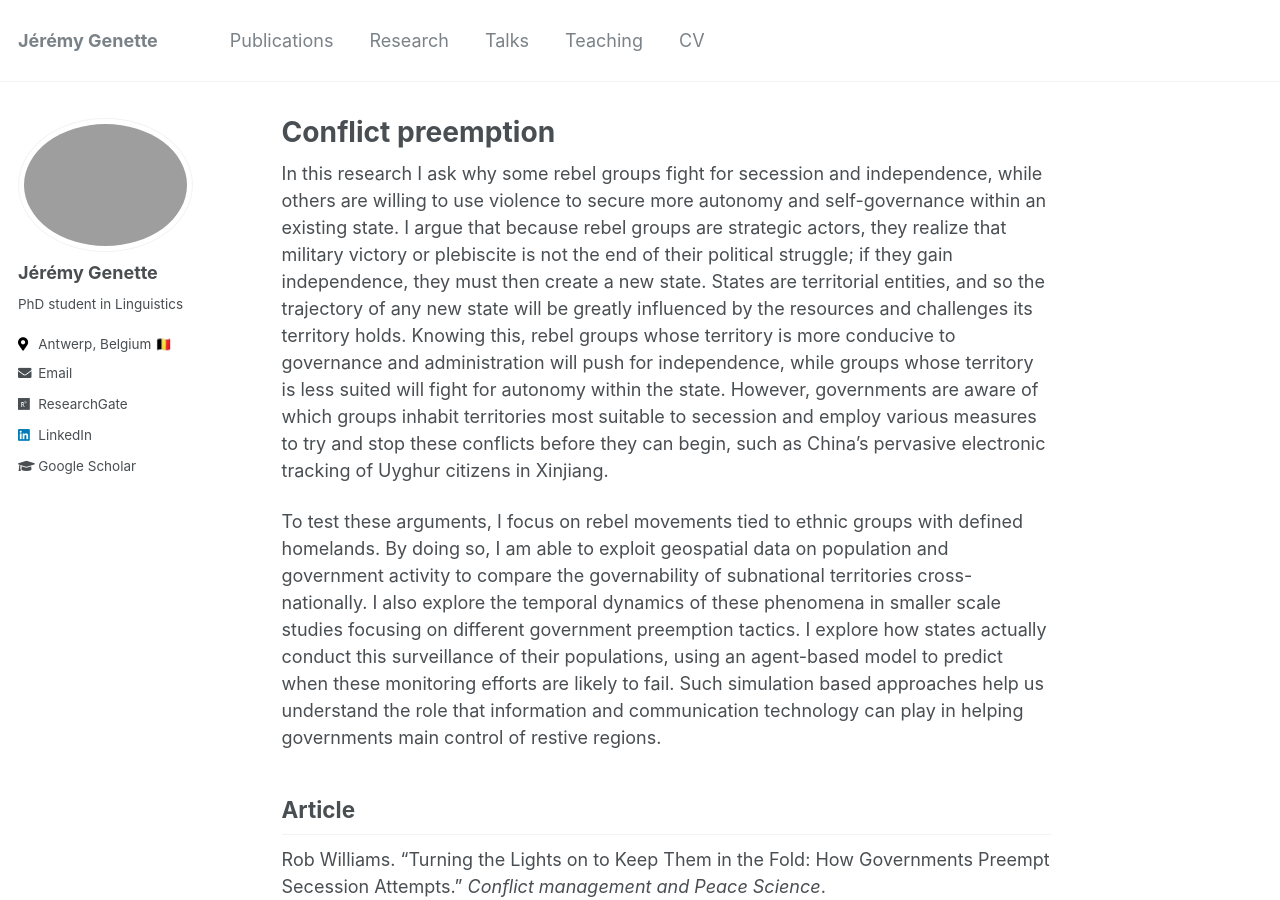
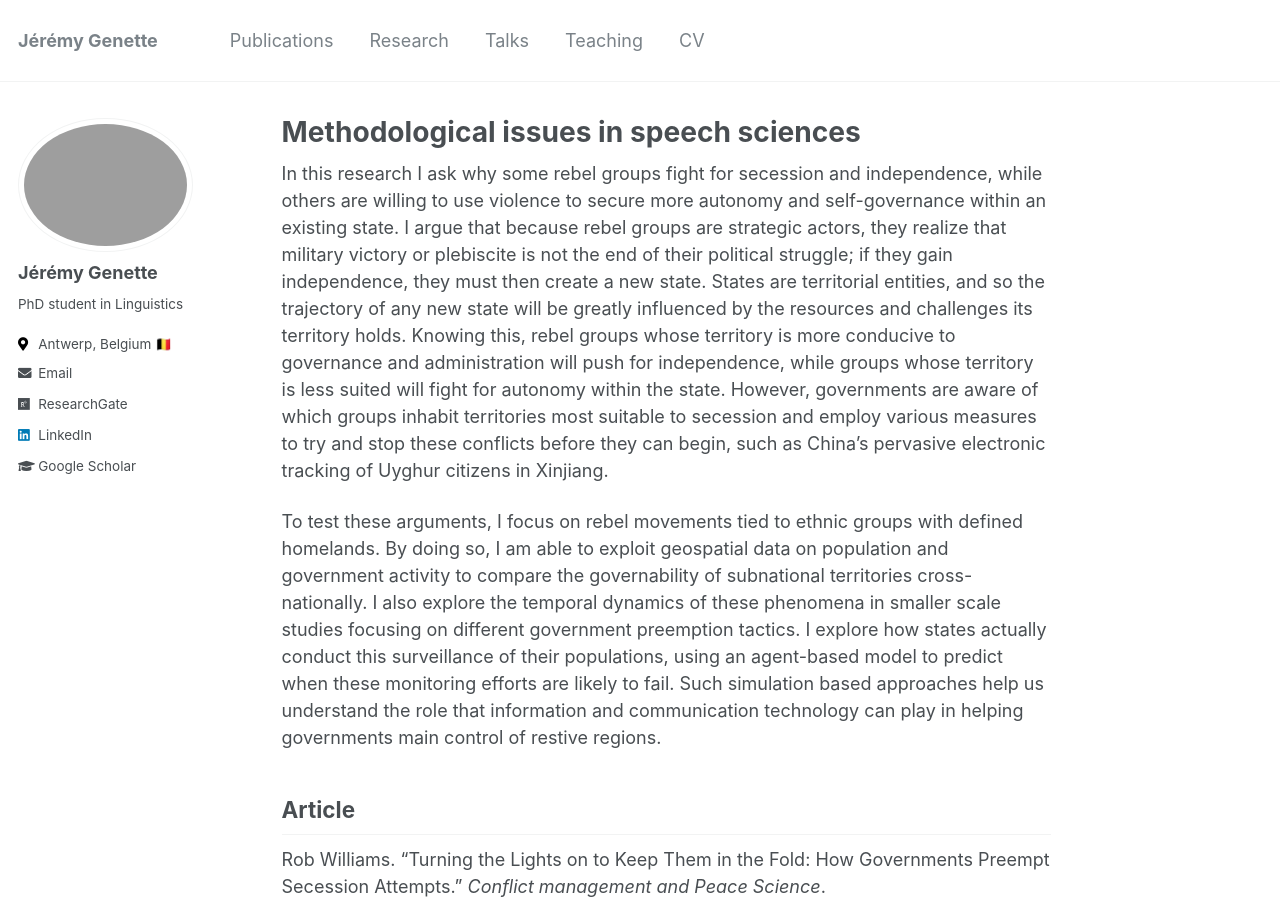
Before and after one commit to jgenette/jgenette.github.io, a Jekyll site: the page built from _research/conflict-preemption.md, in a window 1280 px wide and 900 px high. Built offline with Jekyll 4.4.1, drawn with Linux system fonts in a browser that asks for light colours.

Commit message:
Update conflict-preemption.md

```diff
--- a/_research/conflict-preemption.md
+++ b/_research/conflict-preemption.md
@@ -1,5 +1,5 @@
 ---
-title: "Conflict preemption"
+title: "Methodological issues in speech sciences"
 layout: single-portfolio
 excerpt: "<img src='/images/research/epr.png' alt=''>"
 collection: research
```
